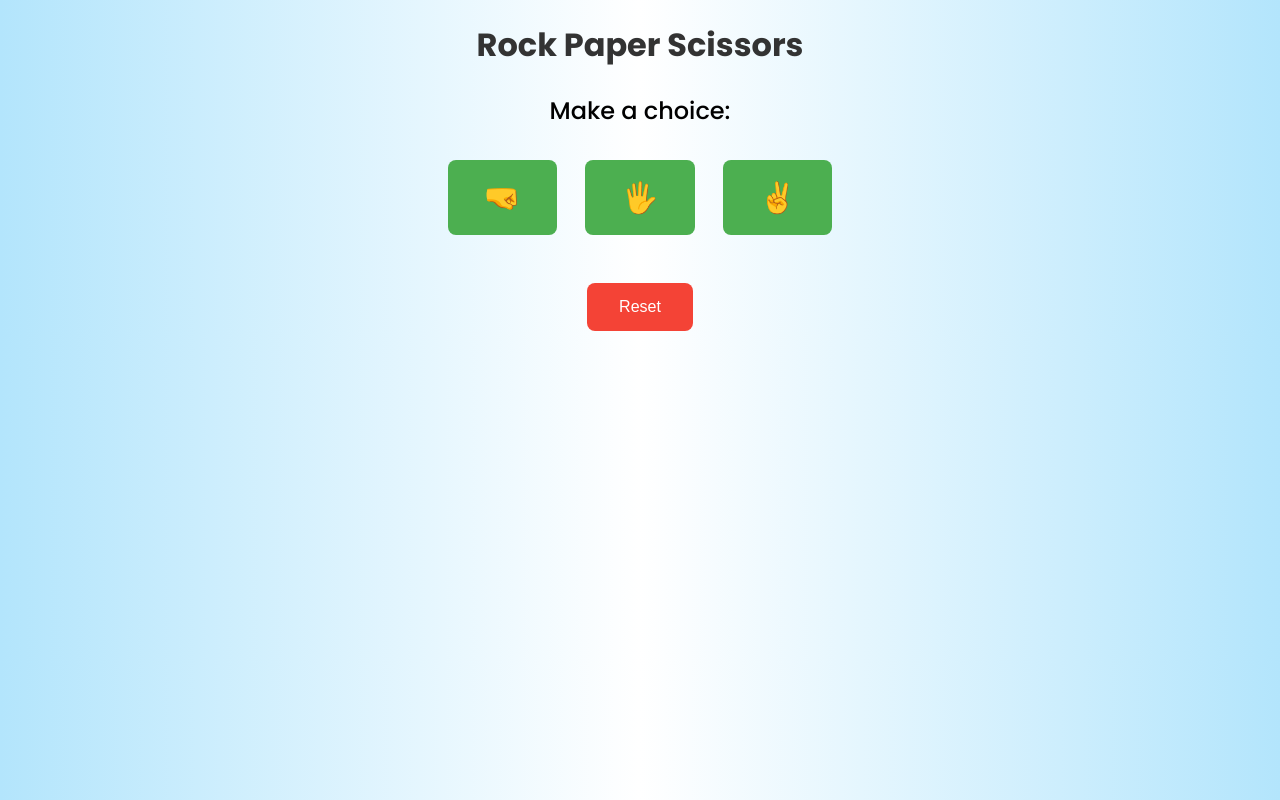
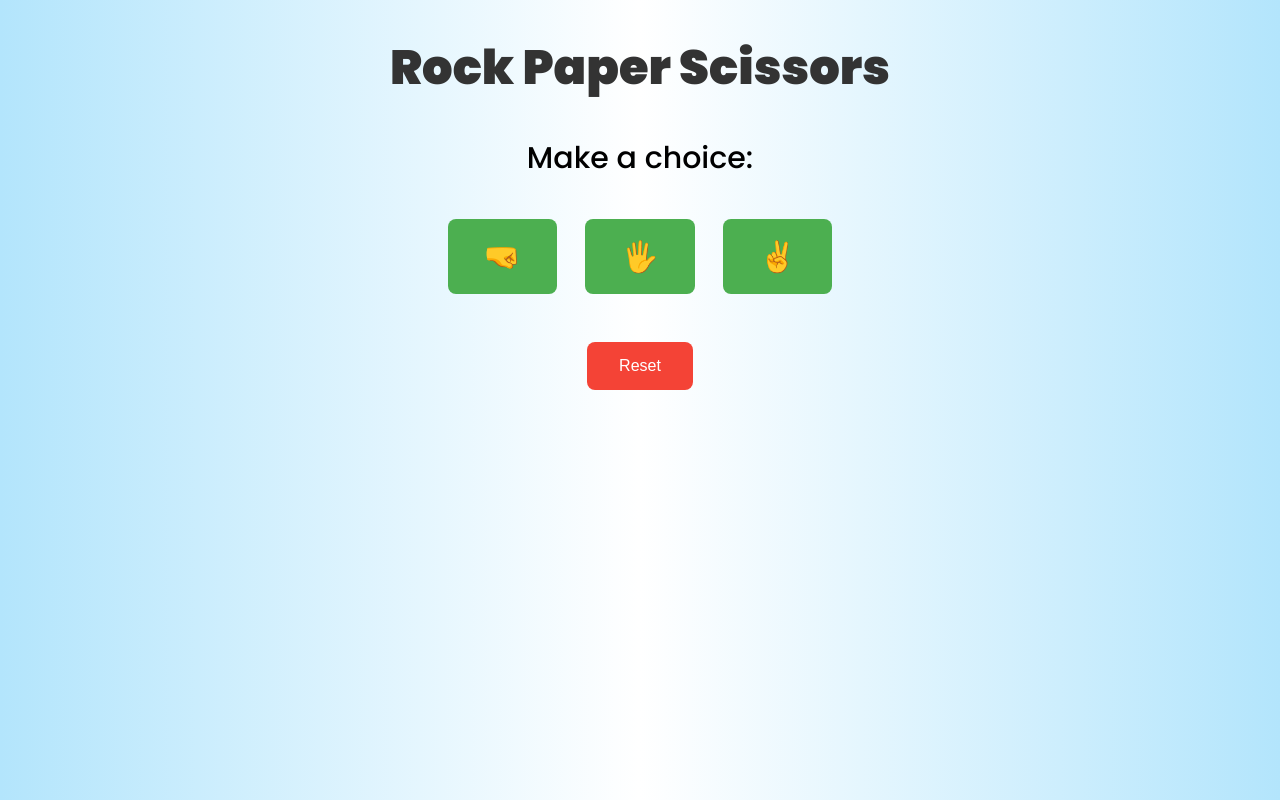
Before and after one commit to DennisAbinayo/RPS, a plain HTML site: page index.html in a window 1280 px wide. Drawn offline with Linux system fonts and the light colour scheme.

Commit message:
updated css

```diff
--- a/sandbox.js
+++ b/sandbox.js
@@ -1,4 +1,4 @@
-// Declare a variable to store the array of choices (rack,paper and scissors)
+// Declare a variable to store the array of choices (rock,paper and scissors)
 let choices = ['rock', 'paper', 'scissors'];
 
 
@@ -7,7 +7,7 @@ let playerScore = 0;
 let computerScore = 0;
 let tieScore = 0;
 
-// Targetting the button with id of rock to add event listener
+// Targetting the button with id of rock, to add event listener
 let rock = document.getElementById('rock');
 rock.addEventListener('click', () => {
 playRound('rock');
--- a/style.css
+++ b/style.css
@@ -11,10 +11,12 @@ body {
 
 h1 {
     color: #333;
+    font-size: 48px;
+    font-weight: 900;
 }
 
 p{
-    font-size: 24px;
+    font-size: 30px;
     font-weight: 500;
 }
 
@@ -63,5 +65,5 @@ p{
 }
 
 #reset:hover {
-    background-color: #da190b;
+    background-color: #aa2016;
 }
```
